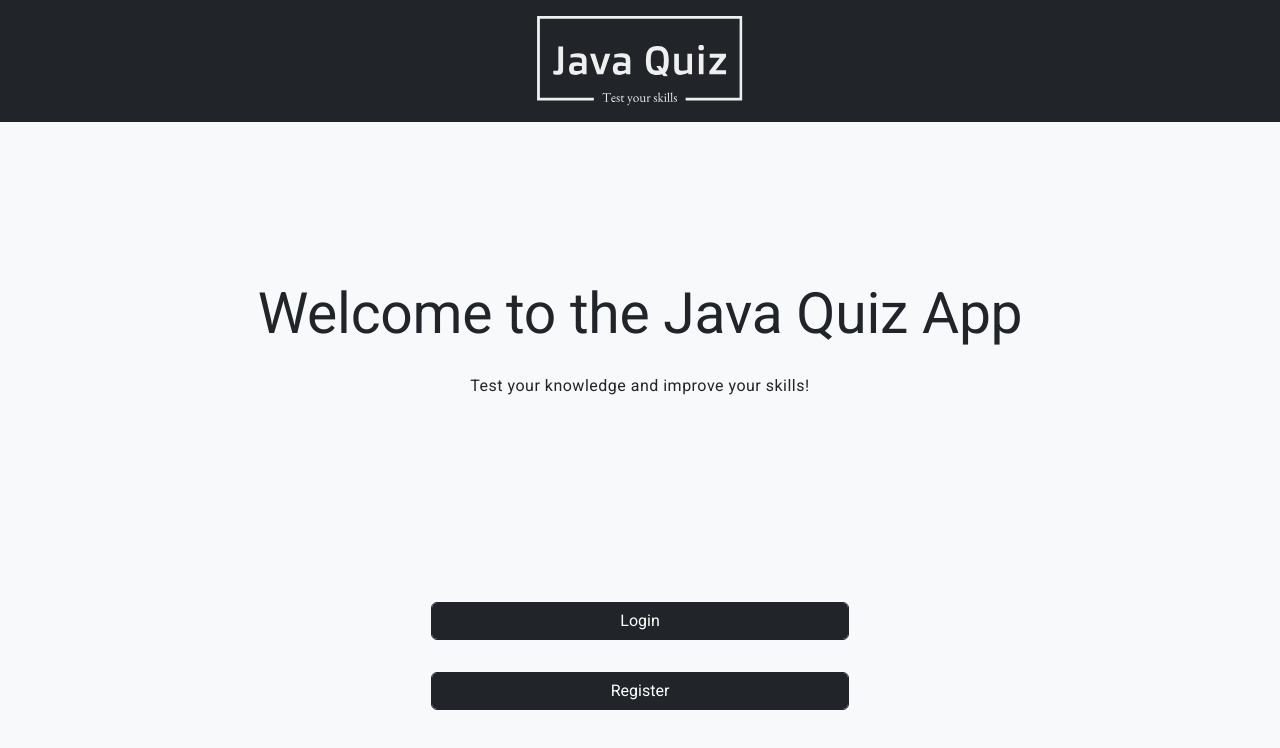
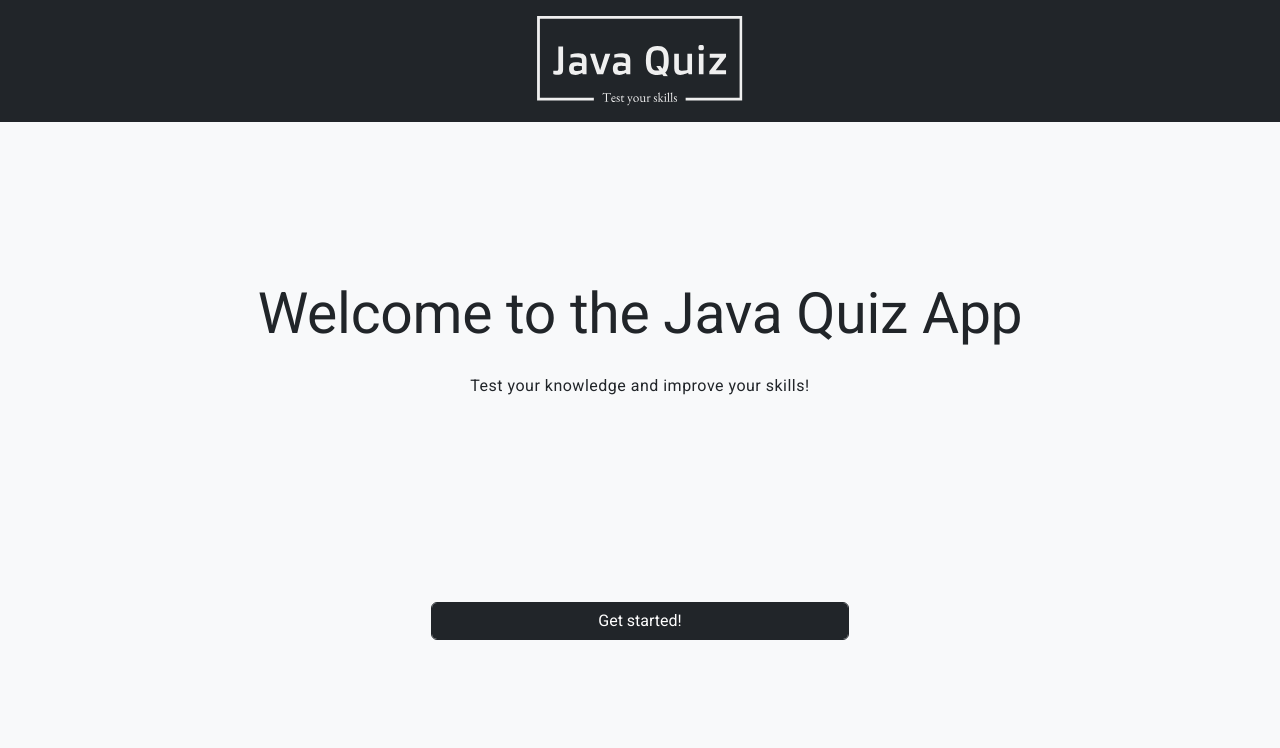
Before and after one commit to KaskMario/Quiz-Front-end, an Angular app: page / in a window 1280 px wide. Shown: the top 748 px of the page. Built offline with nearby package versions, Linux system fonts and the light colour scheme.

Commit message:
refactor: auth-redirect

```diff
--- a/src/app/components/home/home.component.html
+++ b/src/app/components/home/home.component.html
@@ -4,10 +4,7 @@
 
   <div style="margin-top: 10rem">
     <div class="button-container">
-      <button class="form-control btn btn-dark w-75" routerLink="/login">Login</button>
-    </div>
-    <div class="button-container">
-      <button class="form-control btn btn-dark w-75" routerLink="/register">Register</button>
+      <button class="form-control btn btn-dark w-75" routerLink="/login">Get started!</button>
     </div>
   </div>
 </div>
```
